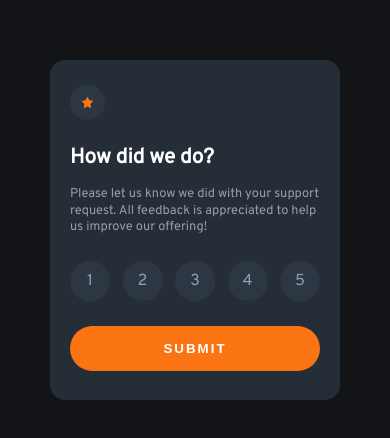
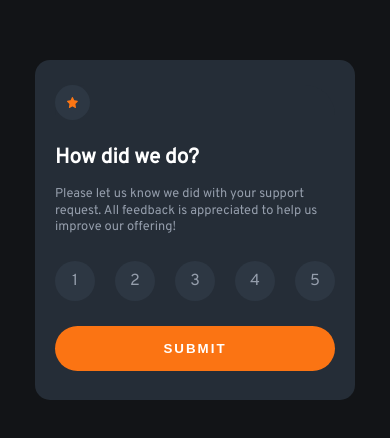
Before and after one commit to Abdulmojeed58/Frontend-Mentor-Interactive-rating-component, a plain HTML site: page index.html in a window 390 px wide. Shown: the part 192-630 px from the top of the page. Drawn offline with Linux system fonts and the light colour scheme.

Commit message:
Add files via upload

```diff
--- a/style.css
+++ b/style.css
@@ -165,7 +165,6 @@ button:hover {
 
 @media(max-width: 500px) {
     .all {
-        width: 290px;
         margin: 0 5px;
         height: 340px;
         border-radius: 15px;
```
